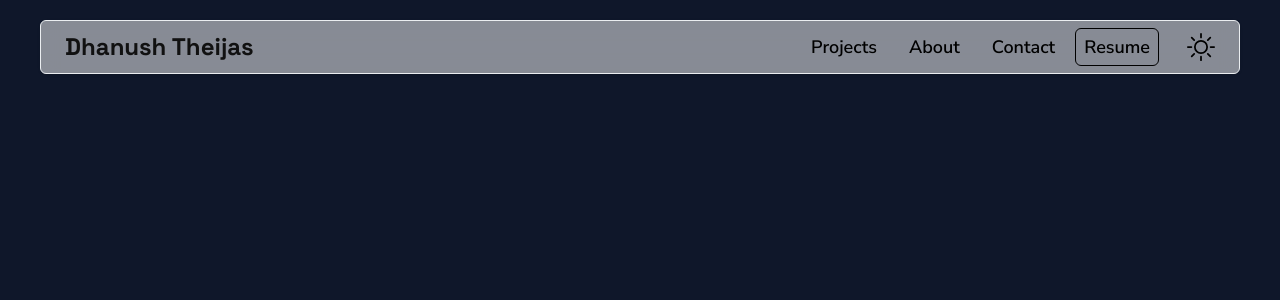
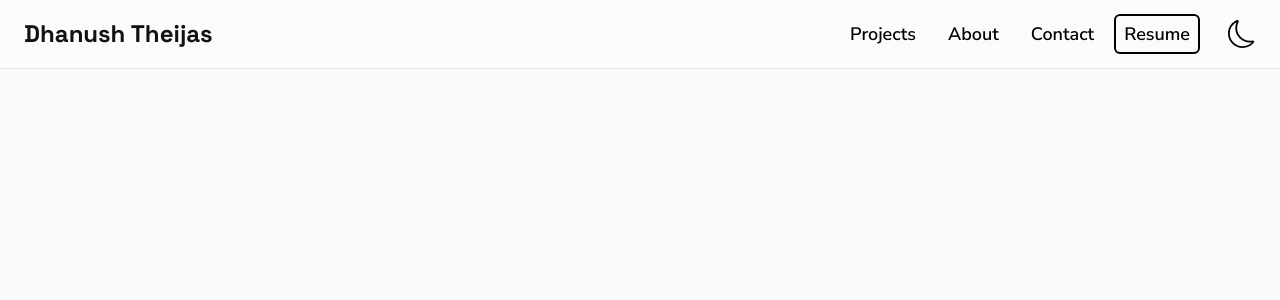
Before and after one commit to dhanushtheijas08/react-portfolio, a React (Vite) app: page / in a window 1280 px wide. Shown: the top 300 px of the page. Built offline with nearby package versions, Linux system fonts and the light colour scheme.

Commit message:
added sticky nav bar

```diff
--- a/src/components/NavBar.jsx
+++ b/src/components/NavBar.jsx
@@ -52,7 +52,8 @@ export default function NavBar() {
       }}
       custom={index}
       key={item.name}
-      className={`transition-colors duration-200  py-2 px-3 cursor-pointer $`}
+      className={`transition-colors duration-200  py-2 px-3 cursor-pointer
+      `}
     >
       <a href={`#${item.path}`}>{item.name}</a>
     </motion.li>
@@ -60,28 +61,33 @@ export default function NavBar() {
   return (
     <motion.nav
       variants={{
-        visible: { y: 0 },
-        hidden: { y: "-100%" },
+        visible: { y: 0, transition: { type: "just" } },
+        hidden: { y: "-100%", transition: { type: "just" } },
       }}
       animate={shouldVisible ? "visible" : "hidden"}
-      className="flex justify-between items-center w-full border border-nav-border bg-nav-bg bg-blur rounded-md px-1  shadow py-1 "
+      //   className="flex justify-between items-center w-full border border-nav-border bg-nav-bg bg-blur rounded-md px-1  shadow py-1 "
+      className="flex fixed z-10 justify-between items-center w-full border-b border-b-gray-200 dark:border-b-gray-800 bg-white dark:bg-black bg-opacity-30 dark:bg-opacity-30 backdrop-filter backdrop-saturate-150 backdrop-blur-lg px-1 py-3"
     >
       <Logo forNavBar />
 
-      <ul className="flex gap-2 items-center text-lg font-nunito font-semibold">
+      <ul className="flex gap-2 items-center  text-lg font-nunito font-semibold dark:text-white">
         {...renderList}
-        <motion.button
-          className="py-1 px-2 border-[1.99px] border-black rounded-md box-shadow-btn transition-all duration-200 outline-none cursor-pointer"
+        <motion.div
           initial={{ opacity: 0, y: "-150%" }}
           animate={{
             opacity: 1,
             y: 0,
-            transition: { delay: 0.05 },
+            transition: {
+              delay: 0.05 * 3,
+              duration: 0.45,
+              ease: "easeInOut",
+            },
           }}
-          //   transition={{ delay: 0.2 }}
         >
-          Resume
-        </motion.button>
+          <button className="py-1 px-2 border-2 border-black dark:border-white box-shadow-btn dark:box-shadow-btn-dark  rounded-md outline-none cursor-pointer transition-all duration-200">
+            Resume
+          </button>
+        </motion.div>
         <Switch />
       </ul>
     </motion.nav>
--- a/src/index.css
+++ b/src/index.css
@@ -13,3 +13,7 @@
    box-shadow:  3px 3px 0 0 #111;
    transform: translate(-4px, -4px);
 }
+.box-shadow-btn-dark:hover {
+   /* box-shadow:  3px 3px 0 0 #111;
+   transform: translate(-4px, -4px); */
+}
--- a/src/pages/Home.jsx
+++ b/src/pages/Home.jsx
@@ -3,7 +3,7 @@ import NavBar from "../components/NavBar";
 
 export default function Home() {
   return (
-    <div className="px-10 py-5 bg-gray-50 h-[200vh] dark:bg-slate-900">
+    <div className="bg-gray-50 h-[200vh] dark:bg-slate-950">
       <header className="">
         <NavBar />
       </header>
--- a/src/ui/Logo.jsx
+++ b/src/ui/Logo.jsx
@@ -24,7 +24,7 @@ export default function Logo({ forNavBar = false }) {
       viewport={{
         once: true,
       }}
-      className={`text-2xl font-Space font-bold text-dark-black ${
+      className={`text-2xl font-Space font-bold text-dark-black dark:text-white ${
         forNavBar ? "ml-5" : "ml-0"
       }`}
     >
--- a/src/ui/Switch.jsx
+++ b/src/ui/Switch.jsx
@@ -2,7 +2,7 @@ import { BsMoon, BsSun } from "react-icons/bs";
 
 import React, { useState } from "react";
 export default function Switch() {
-  const [theme, setTheme] = useState("dark");
+  const [theme, setTheme] = useState("light");
   if (theme === "dark") {
     document.body.classList.add("dark");
     document.body.classList.remove("light");
```
